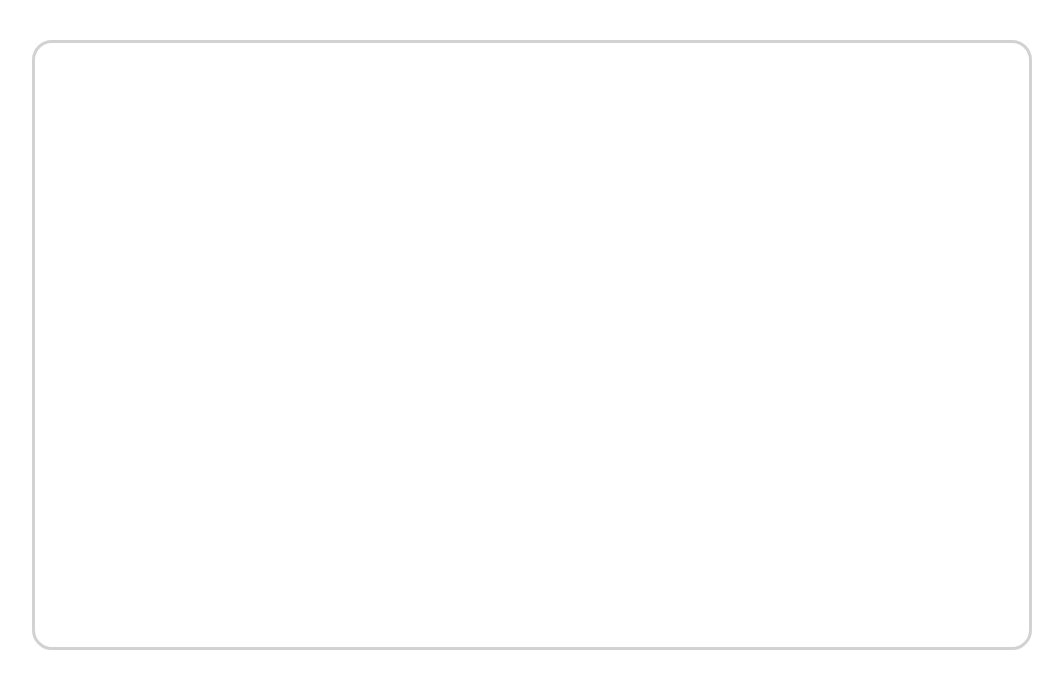
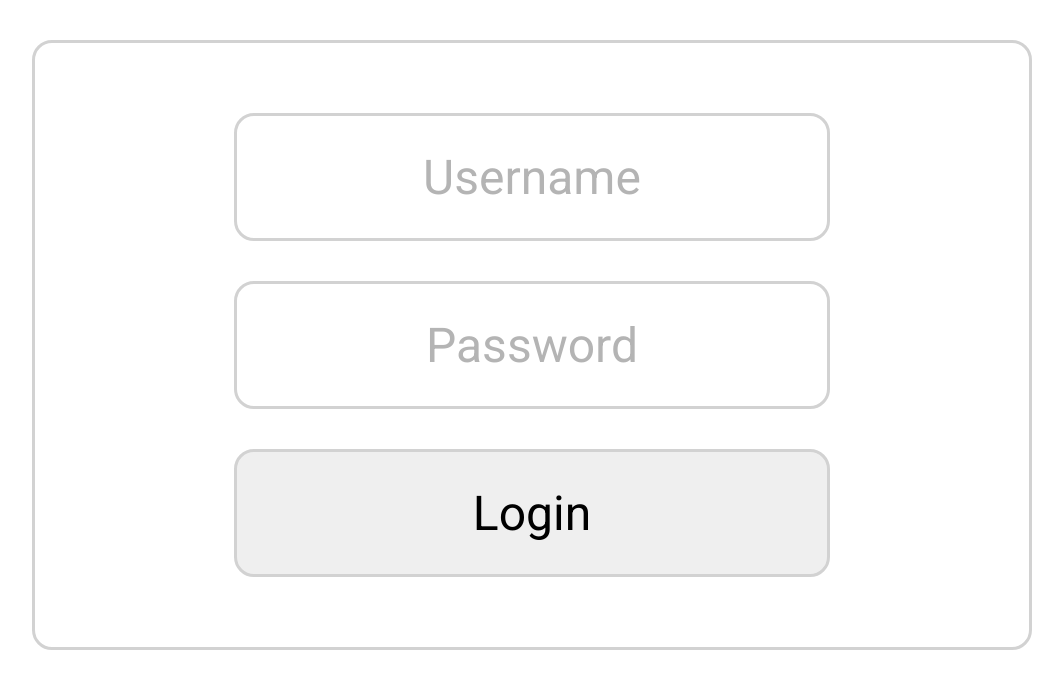
Before and after one commit to Brighton-code/Portfolio, a PHP site: page /login in a window 1280 px wide. Shown: the part 110-800 px from the top of the page, without its empty margins (108-1171 px from the left). Run offline with PHP 8.4, Linux system fonts and the light colour scheme.

Commit message:
login form

```diff
--- /dev/null
+++ b/Public/css/account.css
@@ -0,0 +1,28 @@
+form {
+	height: 100%;
+	width: 100%;
+	display: flex;
+	justify-content: center;
+	align-items: center;
+	flex-direction: column;
+	gap: 2.5rem;
+}
+
+form input {
+	width: 60%;
+	height: 8rem;
+	text-align: center;
+	font-size: 3rem;
+}
+
+form input::placeholder {
+	color: rgb(180, 180, 180);
+}
+
+form button {
+	width: 60%;
+	height: 8rem;
+	text-align: center;
+	font-size: 3rem;
+	transition: border-color 1.5s, color 1s, background-color 1s;
+}
--- a/Views/login.view.php
+++ b/Views/login.view.php
@@ -1,4 +1,5 @@
 <?php include 'layouts/head.php'; ?>
+<link rel="stylesheet" href="/Public/css/account.css">
 
 <div class="container">
 	<header class="border">
@@ -12,7 +13,13 @@
 	</header>
 
 	<main class="whole">
-		<section class="border whole-section"></section>
+		<section class="border whole-section">
+			<form action="/login" method="post">
+				<input class="border" type="text" placeholder="Username" name="username" required maxlength="24" autocomplete="off">
+				<input class="border" type="password" placeholder="Password" name="password" required minlength="4" autocomplete="off">
+				<button class="border link" type="submit">Login</button>
+			</form>
+		</section>
 	</main>
 </div>
 
```
